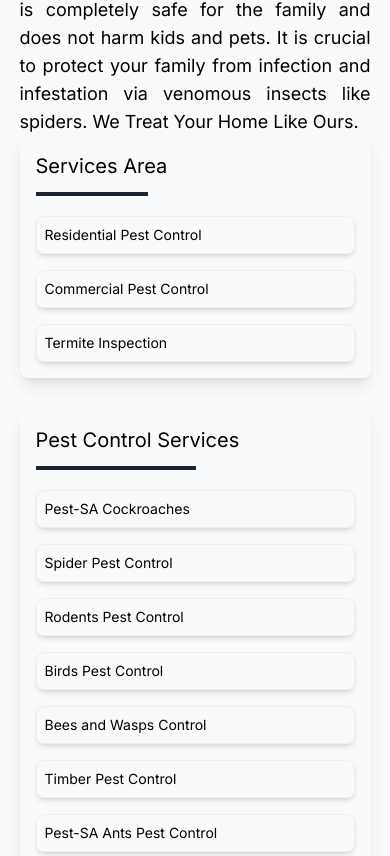
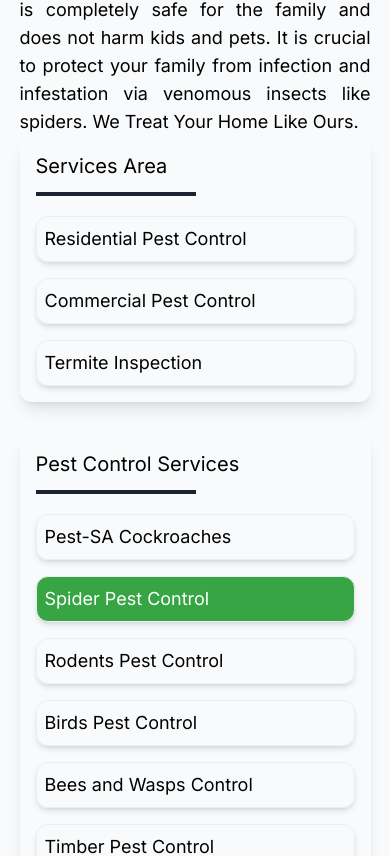
Before and after one commit to SagarGharti/Pest-Sa, a Next.js app: page /spider-pest-residential in a window 390 px wide. Shown: the part 4218-5074 px from the top of the page. Built offline with nearby package versions, Linux system fonts and the light colour scheme.

Commit message:
changed: layout of the termite-residental page image, responsive: termite-inspecrtion, pest-sa cockroaches page

```diff
--- a/src/app/pest-sa-cockroaches-residential/page.jsx
+++ b/src/app/pest-sa-cockroaches-residential/page.jsx
@@ -67,9 +67,9 @@ function ResidentialPestControl() {
 
 
   return (
-    <div className="bg-neutral-10 p-[5%] flex">
-      <div className="w-full flex-col flex gap-8">
-        <div className="text-lg lg:w-[80%] sm:w-full md:w-full leading-7 text-justify">
+    <div className="bg-neutral-10 p-4 md:p-[5%] flex flex-col lg:flex-row lg:justify-between">
+      <div className="w-full lg:w-[65%] flex flex-col gap-8 mb-8 lg:mb-0">
+        <div className="text-lg  sm:w-full md:w-full leading-7 text-justify">
           <div className="w-full">
             <p className="text-3xl text-secondary-2 font-semibold">
               Pest-SA Cockroaches{" "}
--- a/src/app/spider-pest-residential/page.jsx
+++ b/src/app/spider-pest-residential/page.jsx
@@ -7,6 +7,7 @@ import Navbar from "../Components/Navbar";
 import { useState } from "react";
 import Message from "../Components/Message/Message";
 import Link from "next/link";
+import ResidenialSidebar from "../Components/ResidentialSidebar";
 
 function HeroSection() {
   const [isFormOpen, setIsFormOpen] = useState(false);
@@ -201,42 +202,7 @@ function ResidentalPestControl() {
           </div>
         </div>
       </div>
-      <div className="w-full lg:w-[20%] flex flex-col gap-8">
-        <div className="rounded-lg p-4 sm:p-6 w-full shadow-lg">
-          <p className="text-xl">Services Area</p>
-          <div className="bg-black h-1 w-28 sm:w-35 mt-3 mb-5 sm:mb-7"></div>
-          <div className="flex flex-col gap-4 sm:gap-6">
-            <Link href="/residential" className="shadow-md p-2 sm:p-3 rounded-lg border border-neutral-9 w-full text-sm sm:text-base">
-              Residential Pest Control
-            </Link>
-            <Link href="/commercial-residential" className="shadow-md p-2 sm:p-3 rounded-lg border border-neutral-9 w-full text-sm sm:text-base">
-              Commercial Pest Control
-            </Link>
-            <Link href="/termite-inspection-residential" className="shadow-md p-2 sm:p-3 rounded-lg border border-neutral-9 w-full text-sm sm:text-base">
-              Termite Inspection
-            </Link>
-          </div>
-        </div>
-        <div className="shadow-lg rounded-lg p-4 sm:p-6 flex flex-col">
-          <p className="text-xl">Pest Control Services</p>
-          <div className="bg-black h-1 w-40 sm:w-50 mt-3 mb-5 sm:mb-7"></div>
-          <div className="flex flex-col gap-4 sm:gap-6">
-            {[
-              { href: "/pest-sa-cockroaches-residential", text: "Pest-SA Cockroaches" },
-              { href: "/spider-pest-residential", text: "Spider Pest Control" },
-              { href: "/rodent-pest-residential", text: "Rodents Pest Control" },
-              { href: "/birds-pest-residential", text: "Birds Pest Control" },
-              { href: "/bees-maps-residential", text: "Bees and Wasps Control" },
-              { href: "/timber-residential", text: "Timber Pest Control" },
-              { href: "/ants-residential", text: "Pest-SA Ants Pest Control" },
-            ].map((item, index) => (
-              <Link href={item.href} key={index} className="shadow-md p-2 sm:p-3 rounded-lg border border-neutral-9 w-full text-sm sm:text-base">
-                {item.text}
-              </Link>
-            ))}
-          </div>
-        </div>
-      </div>
+      <ResidenialSidebar/>
     </div>
   );
 }
--- a/src/app/termite-inspection-residential/page.jsx
+++ b/src/app/termite-inspection-residential/page.jsx
@@ -66,9 +66,9 @@ function HeroSection() {
 function ResidentialPestControl() {
 
   return (
-    <div className="bg-neutral-10 p-[5%] flex">
-      <div className="w-full flex-col flex gap-8">
-        <div className="text-lg lg:w-[80%] sm:w-full md:w-full leading-7 text-justify">
+    <div className="bg-neutral-10 p-4 md:p-[5%] flex flex-col lg:flex-row lg:justify-between">
+      <div className="w-full lg:w-[65%] flex flex-col gap-8 mb-8 lg:mb-0">
+        <div className="text-lg  sm:w-full md:w-full leading-7 text-justify">
           <div className="w-full">
             <p className="text-3xl text-secondary-2 font-semibold ">
               Termite Inspection
@@ -104,15 +104,35 @@ function ResidentialPestControl() {
             help the South Australian communities.
           </p>
         </div>
-        <div className="lg:w-[80%] sm:w-full md:w-full">
-        <Image
-            src="/termite-pest.png"
-            alt="Residential Pest Control"
-            width={800}
-            height={400}
-            layout="responsive"
-          />
-        </div>
+      <div className="w-full flex flex-col md:flex-row h-auto md:h-[600px]">
+  <div className="w-full md:w-[70%] h-[300px] md:h-full relative">
+    <Image
+      src="/termite-pest.png"
+      alt="Residential Pest Control"
+      layout="fill"
+      objectFit="cover"
+    />
+  </div>
+
+  <div className="w-full md:w-[30%] flex flex-row md:flex-col md:ml-4 h-auto md:h-full mt-4 md:mt-0">
+    <div className="w-1/2 md:w-full h-[200px] md:h-[48%] relative">
+      <Image
+        src="/termite-pest1.png"
+        alt="Residential Pest Control"
+        layout="fill"
+        objectFit="cover"
+      />
+    </div>
+    <div className="w-1/2 md:w-full h-[200px] md:h-[50%] relative ml-4 md:ml-0 md:mt-[4%]">
+      <Image
+        src="/termite-pest2.png"
+        alt="Residential Pest Control"
+        layout="fill"
+        objectFit="cover"
+      />
+    </div>
+  </div>
+</div>
       </div>
    <ResidenialSidebar/>
     </div>
```
Also changed, not shown: public/termite-pest1.png (added), public/termite-pest2.png (added).
